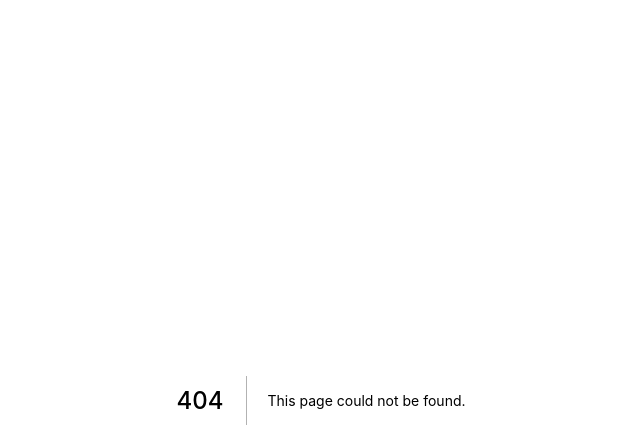
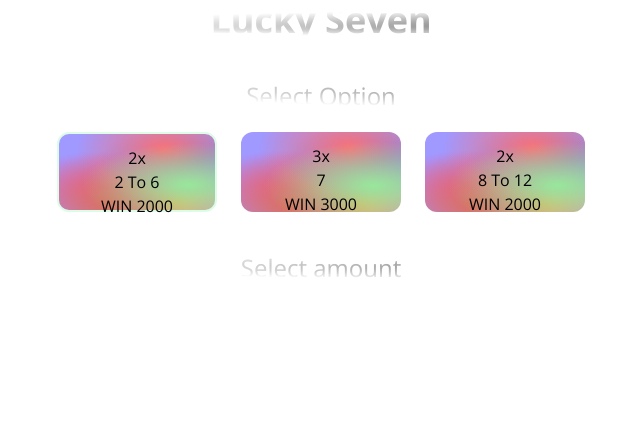
Before and after one commit to DAppProgrammer/chainlink-heckathon-lucky-seven, a Next.js app: page /components/BetOption in a window 1280 px wide. Before the commit this address had no page. Shown: the top 448 px of the page, without its empty margins (319-959 px from the left). Built offline with nearby package versions, Linux system fonts and the light colour scheme; what @thirdweb-dev/react would draw is missing.

Commit message:
UI updated

```diff
--- a/pages/components/Avatar.jsx
+++ b/pages/components/Avatar.jsx
@@ -32,14 +32,14 @@ const Avatar = () => {
   return (
     <>
       {collection.totalCount > 0 ? (
-        <div className="w-16 px-3 text-1xl sm:text-2xl p-1">
+        <>
           {collection.ownedNfts[collection.totalCount - 1] && (
             <img
               src={
                 collection.ownedNfts[collection.totalCount - 1].metadata.image
               }
               alt={""}
-              className="w-fit rounded-full"
+              className="w-12 h-12 xs:w-6 xs:h-6 rounded-full"
               onClick={() =>
                 window.open(
                   collection.ownedNfts[collection.totalCount - 1].metadata
@@ -50,9 +50,9 @@ const Avatar = () => {
               }
             />
           )}
-        </div>
+        </>
       ) : (
-        ""
+        <div></div>
       )}
     </>
   );
--- /dev/null
+++ b/pages/components/BetOption.jsx
@@ -0,0 +1,38 @@
+import React from "react";
+
+const BetOption = () => {
+  return (
+    <>
+      <h1 className="text-center text-white text-4xl font-bold  text-gradient">
+        Lucky Seven
+      </h1>
+      <div className="text-center text-white text-2xl text-gradient pt-10">
+        Select Option
+      </div>
+
+      <div className="flex justify-center ">
+        <div className="p-3 m-3 flex justify-around items-center flex-col rounded-xl h-20 w-40 my-5 eth-card .white-glassmorphism border-2 border-green-100 ">
+          <div>2x</div>
+          <div>2 To 6</div>
+          <div>WIN 2000</div>
+        </div>
+        <div className="p-3 m-3 flex justify-around items-center flex-col rounded-xl h-20 w-40 my-5 eth-card .white-glassmorphism ">
+          <div>3x</div>
+          <div>7</div>
+          <div>WIN 3000</div>
+        </div>
+        <div className="p-3 m-3 flex justify-around items-center flex-col rounded-xl h-20 w-40 my-5 eth-card .white-glassmorphism ">
+          <div>2x</div>
+          <div>8 To 12</div>
+          <div>WIN 2000</div>
+        </div>
+      </div>
+
+      <div className="text-center text-white text-2xl text-gradient pt-5">
+        Select amount
+      </div>
+    </>
+  );
+};
+
+export default BetOption;
--- a/pages/components/Header.jsx
+++ b/pages/components/Header.jsx
@@ -13,6 +13,7 @@ import {
 } from "@thirdweb-dev/react";
 
 import switchNetwork from "../utils/switchNetwork";
+import Avatar from "./Avatar";
 
 const Header = () => {
   // const connectWithCoinbaseWallet = useCoinbaseWallet();
@@ -25,21 +26,23 @@ const Header = () => {
   if (address && network[0].data.chain.id != 80001) {
     return (
       <>
-        <div className="bg-white opacity-70 flex flex-col h-screen w-screen fixed z-50">
-          <div className="m-auto text-center text-black">
-            <h1>You are connected to network {network[0].data.chain.name}</h1>
-            <h3>
-              Please switch your network to Polygon Testnet Mumbai to play this
-              game.
-            </h3>
+        <div className="bg-black opacity-60 fixed w-full h-full z-50 grid grid-cols-1 content-center">
+          <div className="text-center text-white">
+            <div className="p-1">
+              You are connected to network {network[0].data.chain.name}
+            </div>
+            <div className="p-1">
+              Please switch to "Polygon Testnet Mumbai" to play this game.
+            </div>
 
-            <br />
+            <div className="p-2">
               <button
                 className="text-black cursor-pointer rounded-full px-3 py-1 space-x-2 bg-lime-200"
                 onClick={() => switchNetwork("PolygonTestnetMumbai", "0x13881")}
               >
                 Switch to Mumbai Testnet
               </button>
+            </div>
           </div>
         </div>
       </>
@@ -49,13 +52,10 @@ const Header = () => {
   return (
     <>
       <nav className="pt-3 flex flex-row">
-        <h1 className="px-3 text-1xl sm:text-2xl text-white text-gradient py-1">
-          Lucky Seven
-        </h1>
         <div className="ml-auto py-2 px-4">
           {!address && (
             <button
-              className="bg-[#dddfe6] py-1 px-5 mx-4 rounded-full cursor-pointer hover:bg-[#2546bd]"
+              className="bg-slate-600 py-1 px-5 mx-4 rounded-full cursor-pointer hover:bg-[#2546bd]"
               onClick={() => connectWithMetamask()}
             >
               Connect
@@ -64,12 +64,14 @@ const Header = () => {
 
           {address && (
             <>
-              <h1
-                className="bg-[#dddfe6] py-1 px-5 mx-4 rounded-full cursor-pointer hover:bg-[#2546bd]"
-                onClick={disconnectWallet}
-              >
+              <h1 className="bg-slate-600 text-white pr-7 mx-4 rounded-full cursor-pointer hover:bg-[#2546bd] flex items-center">
+                <div>
+                  <Avatar />
+                </div>
+                <div className="pl-3" onClick={disconnectWallet}>
                   {network[0].data.chain && network[0].data.chain.id}
                   {shortenAddress(address)}
+                </div>
               </h1>
             </>
           )}
```
Lines whose indentation alone changed are shown as unchanged.
